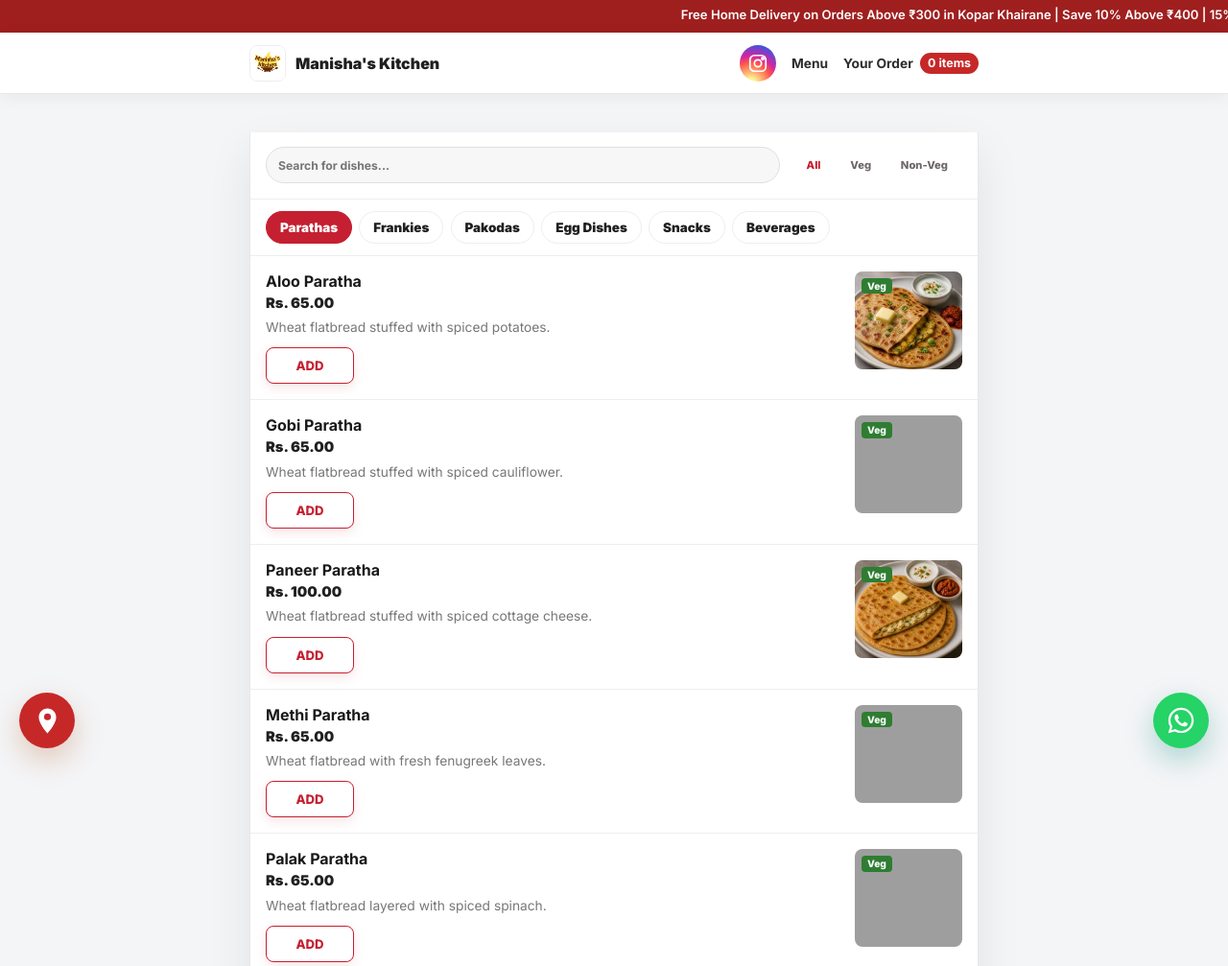
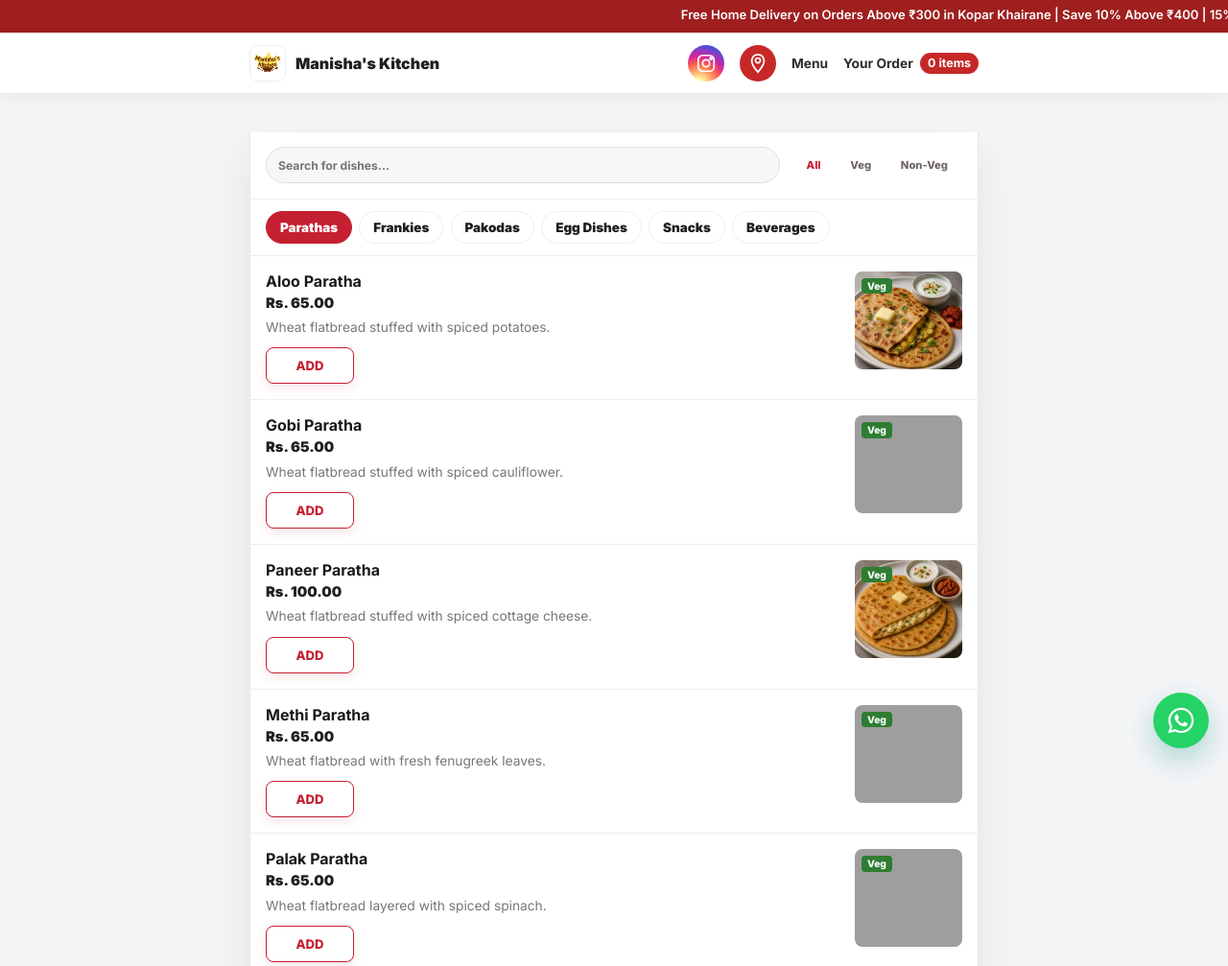
Before and after one commit to gurpreetbumrah1971/manishas-kitchen-new, a PHP site: page /php-site/index.php in a window 1280 px wide. Shown: the top 1007 px of the page at 96% size. Run offline with PHP 8.4, Linux system fonts and the light colour scheme; data that the repository does not hold is empty; some libraries are stand-ins or nearby versions; grey boxes are pictures that could not be loaded.

Commit message:
Move map link to header

```diff
--- a/php-site/assets/style.css
+++ b/php-site/assets/style.css
@@ -152,6 +152,10 @@ button {
 .nav-icon-link:hover {
     color: #fff;
     transform: translateY(-1px);
+}
+
+.location-link {
+    background: var(--primary);
 }
 
 .order-nav-item {
@@ -243,39 +247,7 @@ button {
     box-shadow: 0 16px 36px rgba(18, 140, 126, 0.4);
 }
 
-.floating-location-button {
-    position: fixed;
-    left: 1.25rem;
-    bottom: 1.25rem;
-    z-index: 1200;
-    display: inline-flex;
-    align-items: center;
-    justify-content: center;
-    width: 58px;
-    height: 58px;
-    border-radius: 50%;
-    background: var(--primary);
-    color: #fff;
-    box-shadow: 0 12px 30px rgba(177, 84, 25, 0.28);
-    transition: transform 0.2s ease, box-shadow 0.2s ease;
-}
-
-.floating-location-button svg {
-    width: 31px;
-    height: 31px;
-    fill: currentColor;
-}
-
-.floating-location-button:hover {
-    transform: translateY(-2px);
-    box-shadow: 0 16px 36px rgba(177, 84, 25, 0.38);
-}
-
 body:has(.floating-cart-bar:not([hidden])) .floating-whatsapp-button {
-    bottom: 5.8rem;
-}
-
-body:has(.floating-cart-bar:not([hidden])) .floating-location-button {
     bottom: 5.8rem;
 }
 
@@ -1226,7 +1198,7 @@ th {
 @media (max-width: 820px) {
     .site-header {
         display: grid;
-        grid-template-columns: minmax(0, 1fr) auto auto;
+        grid-template-columns: minmax(0, 1fr) auto auto auto;
         align-items: start;
         gap: 0.75rem 1rem;
         padding: 1rem 5vw;
@@ -1246,8 +1218,15 @@ th {
         justify-self: end;
     }
 
+    .site-header > .location-link {
+        grid-column: 3;
+        grid-row: 1;
+        align-self: center;
+        justify-self: end;
+    }
+
     .nav-toggle {
-        grid-column: 3;
+        grid-column: 4;
         grid-row: 1;
         justify-self: end;
         display: inline-flex;
@@ -1999,18 +1978,7 @@ th {
         height: 54px;
     }
 
-    .floating-location-button {
-        left: 0.9rem;
-        bottom: 0.9rem;
-        width: 54px;
-        height: 54px;
-    }
-
     body:has(.floating-cart-bar:not([hidden])) .floating-whatsapp-button {
-        bottom: 5.55rem;
-    }
-
-    body:has(.floating-cart-bar:not([hidden])) .floating-location-button {
         bottom: 5.55rem;
     }
 
--- a/php-site/includes/footer.php
+++ b/php-site/includes/footer.php
@@ -20,13 +20,6 @@
     </svg>
 </a>
 <?php endif; ?>
-<?php if (!in_admin_area()): ?>
-<a class="floating-location-button" href="https://www.google.com/maps/place/19%C2%B006'04.0%22N+72%C2%B059'53.5%22E/@19.1011162,72.9956195,17z/data=!3m1!4b1!4m4!3m3!8m2!3d19.1011111!4d72.9981944?hl=en&amp;entry=ttu&amp;g_ep=EgoyMDI2MDcyOS4wIKXMDSoASAFQAw%3D%3D" target="_blank" rel="noopener" aria-label="Locate Manisha's Kitchen on Google Maps" title="Locate us">
-    <svg viewBox="0 0 24 24" aria-hidden="true" focusable="false">
-        <path d="M12 2C8.13 2 5 5.13 5 9c0 5.25 7 13 7 13s7-7.75 7-13c0-3.87-3.13-7-7-7Zm0 9.5A2.5 2.5 0 1 1 12 6a2.5 2.5 0 0 1 0 5.5Z"></path>
-    </svg>
-</a>
-<?php endif; ?>
 <footer class="site-footer">
     <div class="footer-address">
         <strong>Manisha's Kitchen</strong>
--- a/php-site/includes/header.php
+++ b/php-site/includes/header.php
@@ -43,6 +43,11 @@ $bodyClasses = trim(($bodyClass !== '' ? $bodyClass . ' ' : '') . (in_admin_area
             <circle cx="17.5" cy="6.5" r="1.2"></circle>
         </svg>
     </a>
+    <a class="nav-icon-link location-link" href="https://www.google.com/maps/place/19%C2%B006'04.0%22N+72%C2%B059'53.5%22E/@19.1011162,72.9956195,17z/data=!3m1!4b1!4m4!3m3!8m2!3d19.1011111!4d72.9981944?hl=en&amp;entry=ttu&amp;g_ep=EgoyMDI2MDcyOS4wIKXMDSoASAFQAw%3D%3D" target="_blank" rel="noopener" aria-label="Locate Manisha's Kitchen on Google Maps" title="Locate us">
+        <svg viewBox="0 0 24 24" aria-hidden="true" focusable="false">
+            <path d="M12 2C8.13 2 5 5.13 5 9c0 5.25 7 13 7 13s7-7.75 7-13c0-3.87-3.13-7-7-7Zm0 9.5A2.5 2.5 0 1 1 12 6a2.5 2.5 0 0 1 0 5.5Z"></path>
+        </svg>
+    </a>
     <button class="nav-toggle" type="button" data-nav-toggle>Menu</button>
     <nav class="site-nav" data-nav>
         <a href="<?= $assetBase ?>menu.php">Menu</a>
```
Also changed, not shown: checkout.html (+6 -6 lines), index.html (+6 -6 lines), menu.html (+6 -6 lines).
